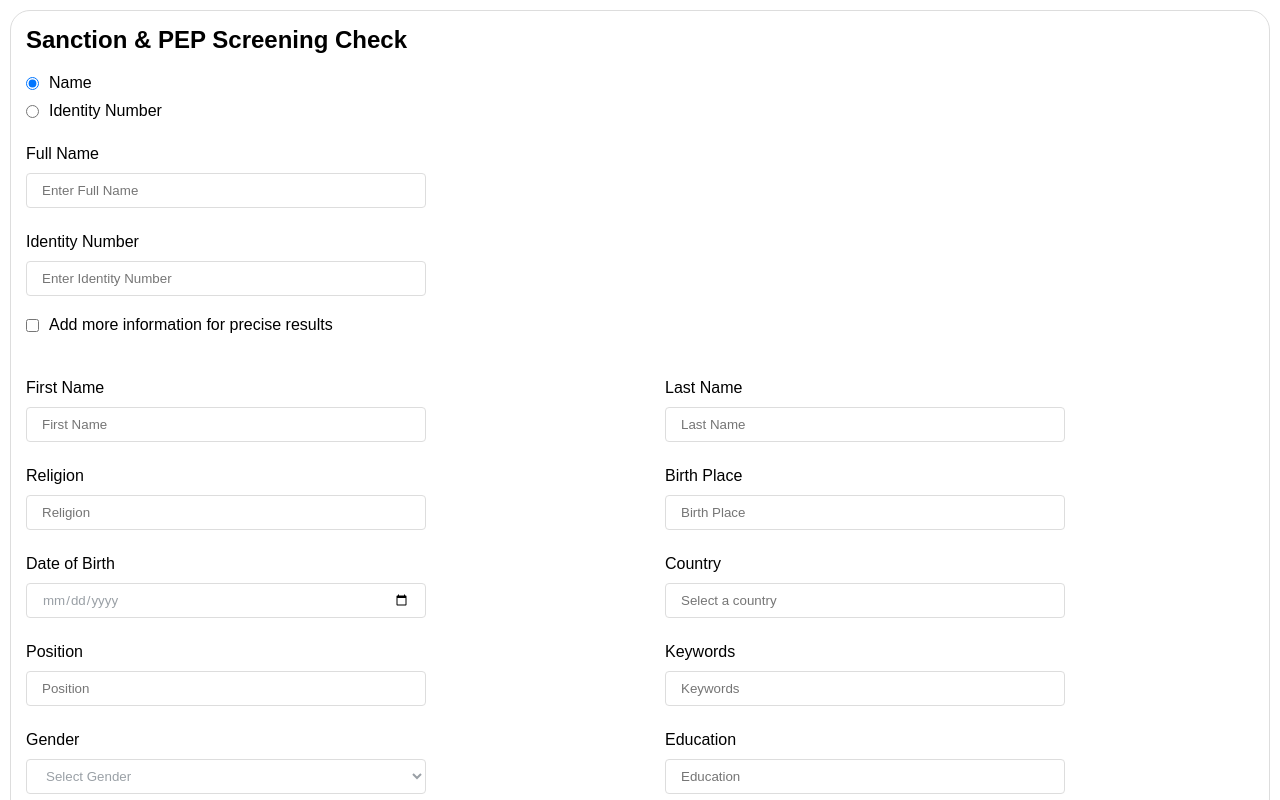
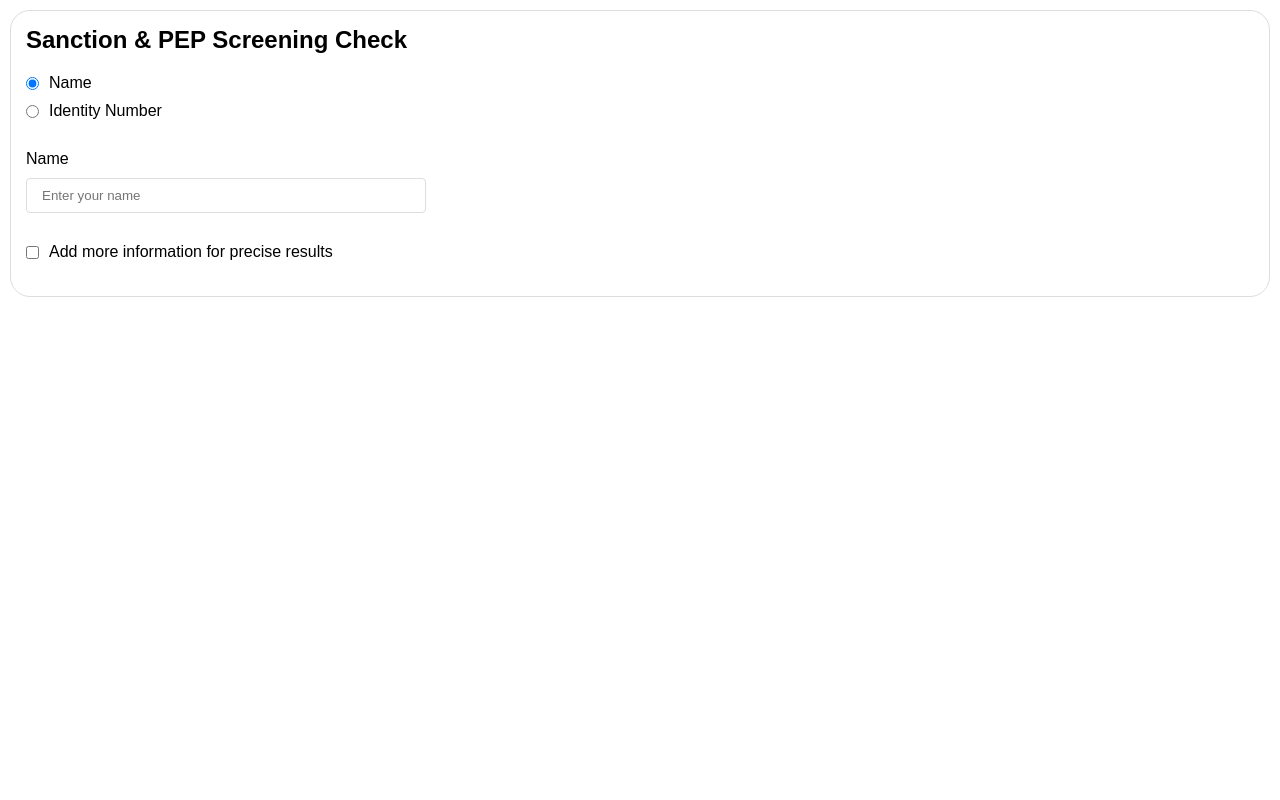
Before and after one commit to ezzzinne/Project-1, a plain HTML site: page index.html in a window 1280 px wide. Both pictures are taken after a click on the radio button "Name". Shown: the top 800 px of the page. Drawn offline with Linux system fonts and the light colour scheme.

Commit message:
Built the first part of the project

```diff
--- a/index.html
+++ b/index.html
@@ -25,14 +25,9 @@
         </section>
 
         <!-- Input fields - should depend on the radio button user clicks -->
-        <section class="input-field" id="input-name">
-            <label for="full-name">Full Name</label>
-            <input type="text" placeholder="Enter Full Name" name="full-name" id="full-name" required>
-        </section>
-        <!-- Add an error handling for when user does not fill in requirements -->
-        <section class="input-field" id="input-id">
-            <label for="identity-number">Identity Number</label>
-            <input type="text" placeholder="Enter Identity Number" name="identity-number" id="identity-number" required>
+        <section id="input-section" class="input-field input">
+            <label for="input-id" id="input-label"></label>
+            <input type="text" id="input-id" name="input" placeholder="" pattern="[a-zA-Z0-9]+" required>
         </section>
 
         <!-- Checkbox to activate another form -->
@@ -43,7 +38,7 @@
     </form>
 
     <!-- 2nd form for name (if checkbox is clicked) -->
-    <form action="" id="look-up-by-name">
+    <form action="" id="look-up-by-name" class="form-container">
         <section class="input-container">
             <div class="input-field">
                 <label for="fname">First Name</label>
@@ -112,7 +107,7 @@
     </form>
 
     <!-- 3rd form for identity number (if checkbox is selected) -->
-    <form action="" id="look-up-by-id">
+    <form action="" id="look-up-by-id" class="form-container">
         <section class="input-container">
             <div class="input-field">
                 <label for="fname">First Name</label>
--- a/index.js
+++ b/index.js
@@ -1,17 +1,44 @@
-const identityRadios = document.querySelectorAll('input[name="identity"]');
-const moreInfo = document.getElementById('more-info');
+const radios = document.querySelectorAll('input[name="identity"]');
+const checkbox = document.getElementById('more-info');
+const formA = document.getElementById('look-up-by-name');
+const formB = document.getElementById('look-up-by-id');
+const inputSection = document.getElementById('input-section');
+const inputId = document.getElementById('input-id');
+const inputLabel = document.getElementById('input-label');
 
-const category = {
-    name: {
-        form1: document.getElementById('input-name'),
-        form2: document.getElementById('look-up-by-name')
-    },
-    id: {
-        form1: document.getElementById('input-id'),
-        form2: document.getElementById('look-up-by-id')
+function updateForms() {
+    try {
+
+        formA.classList.remove('active');
+        formB.classList.remove('active');
+        inputSection.classList.remove('active');
+
+        const selected = document.querySelector('input[name="identity"]:checked');
+
+        if (!selected) return;
+
+        if (selected.value === "Name") {
+            inputLabel.textContent = 'Name';
+            inputId.placeholder = 'Enter your name';
+            inputSection.classList.add('active')
+            if (checkbox.checked) {
+                formA.classList.add('active');
+            }
+        } else if (selected.value === "Identity Number") {
+            inputLabel.textContent = 'Identity Number';
+            inputId.placeholder = 'Enter your identity number';
+            inputSection.classList.add('active')
+            if (checkbox.checked) {
+                formB.classList.add('active');
+            }
+        }
+    } catch (err) {
+        console.error("Error in updateForms:", err);
     }
-};
+}
 
-function setFormEnabled() {
 
-}
+radios.forEach(radio => radio.addEventListener('change', updateForms));
+checkbox.addEventListener('change', updateForms);
+
+updateForms();
--- a/style.css
+++ b/style.css
@@ -63,6 +63,31 @@ select:invalid, input[type="date"] {
     flex-wrap: wrap;
 }
 
+.form-container, .input {
+    max-height: 0;
+    opacity: 0;
+    overflow: hidden;
+    transition: max-height 0.5s ease, opacity 0.4s ease;
+}
+
+.form-container.active, .input.active {
+    max-height: 1000px;
+    opacity: 1;
+}
+
+.input {
+    overflow: hidden;
+    max-height: 0;
+    opacity: 0;
+    transition: max-height 0.4s ease, opacity 0.4s ease;
+}
+
+.input.active {
+    max-height: 200px;
+    opacity: 1;
+    margin: 30px 0px;
+}
+
 .search-btn {
     text-transform: uppercase;
     border-radius: 4px;
@@ -71,7 +96,6 @@ select:invalid, input[type="date"] {
     margin-top: 35px;
     background-color: white;
     cursor: pointer;
-    color: #ddd;
 }
 
 @media (max-width: 768px) {
```
